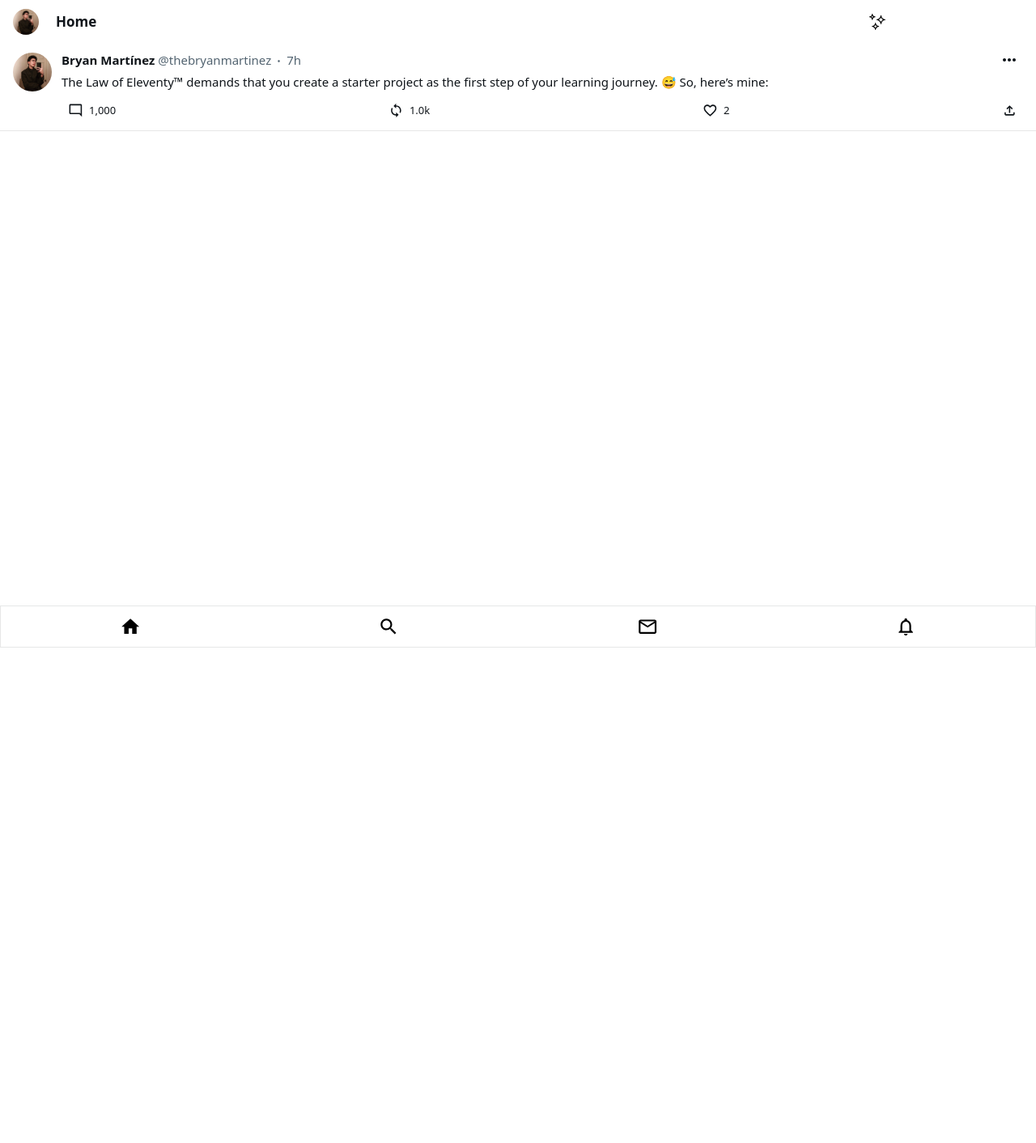
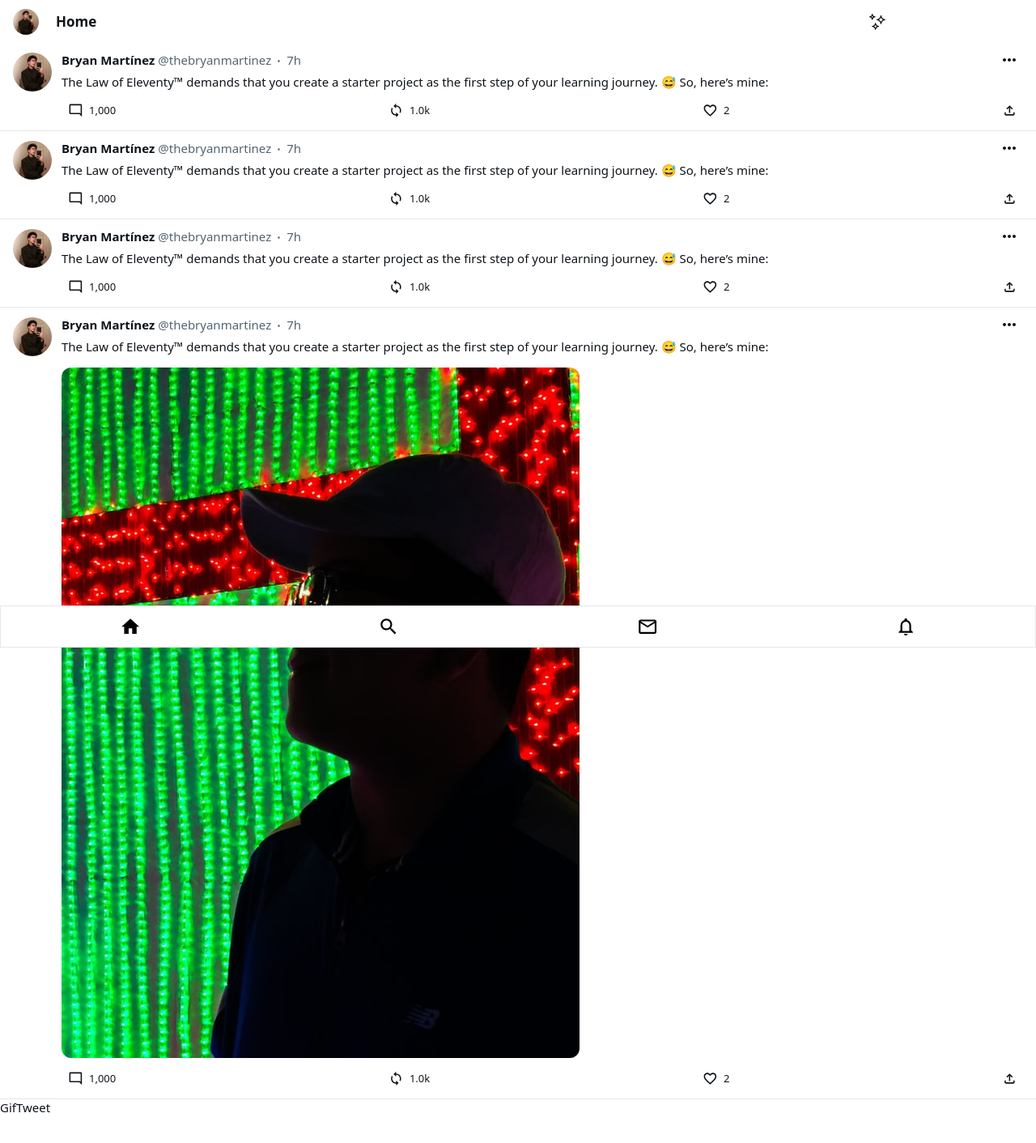
Before and after one commit to Rviewer-Challenges/5eOKpz2UfpRrzgF51dsN, a React (Vite) app: page / in a window 1280 px wide. Shown: the top 1412 px of the page at 81% size. Before the commit the page ends 800 px from the top, so only its background shows below. Built offline with nearby package versions, Linux system fonts and the light colour scheme.

Commit message:
📦 NEW: ImageTweet completed, added sample images

```diff
--- a/src/App.jsx
+++ b/src/App.jsx
@@ -3,6 +3,13 @@ import Header from './components/Header'
 import Navigation from './components/Navigation/Navigation'
 import Feed from './components/Feed'
 import TextTweet from './components/TextTweet'
+import ImageTweet from './components/ImageTweet'
+import GifTweet from './components/GifTweet'
+
+// Images
+import sampleImageHorizontal from './assets/images/sampleImageHorizontal.jpg'
+import sampleImagePortrait from './assets/images/sampleImagePortrait.jpg'
+import sampleGif from './assets/images/sampleGif.gif'
 
 const App = () => {
 	return (
@@ -14,6 +21,22 @@ const App = () => {
 					The Law of Eleventy™ demands that you create a starter project as the
 					first step of your learning journey. 😅 So, here’s mine:
 				</TextTweet>
+				<TextTweet>
+					The Law of Eleventy™ demands that you create a starter project as the
+					first step of your learning journey. 😅 So, here’s mine:
+				</TextTweet>
+				<TextTweet>
+					The Law of Eleventy™ demands that you create a starter project as the
+					first step of your learning journey. 😅 So, here’s mine:
+				</TextTweet>
+				<ImageTweet image={sampleImagePortrait}>
+					The Law of Eleventy™ demands that you create a starter project as the
+					first step of your learning journey. 😅 So, here’s mine:
+				</ImageTweet>
+				<GifTweet gif={sampleGif}>
+					The Law of Eleventy™ demands that you create a starter project as the
+					first step of your learning journey. 😅 So, here’s mine:
+				</GifTweet>
 			</Feed>
 		</>
 	)
--- a/src/components/ImageTweet.jsx
+++ b/src/components/ImageTweet.jsx
@@ -1,5 +1,28 @@
-const ImageTweet = () => {
-	return <div>ImageTweet</div>
+// Image
+import profilePicture from '../assets/images/profile.jpg'
+
+// Components: TweetHeader, TweetFooter
+import TweetFooter from './TweetFooter/TweetFooter'
+import TweetHeader from './TweetHeader'
+import TweetAvatar from './TweetAvatar'
+
+const ImageTweet = ({ children, image }) => {
+	console.log(image)
+	return (
+		<div className='flex w-full px-4 pt-3 border border-b-1 border-black/10 border-x-0 border-t-0 hover:cursor-pointer'>
+			<TweetAvatar picture={profilePicture} />
+			<div className='w-full'>
+				<TweetHeader
+					name={'Bryan Martínez'}
+					username={'thebryanmartinez'}
+					hour={7}
+				/>
+				<div>{!children ? <p>This is a tweet</p> : children}</div>
+				<img className='mt-4 rounded-xl' src={image} loading='lazy' />
+				<TweetFooter retweets={10000} comments={1000} likes={2} />
+			</div>
+		</div>
+	)
 }
 
 export default ImageTweet
```
Also changed, not shown: src/assets/images/sampleImageHorizontal.jpg (added), src/assets/images/sampleImagePortrait.jpg (added).
